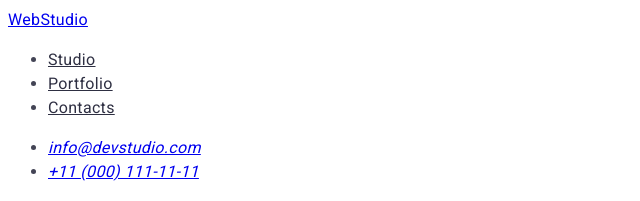
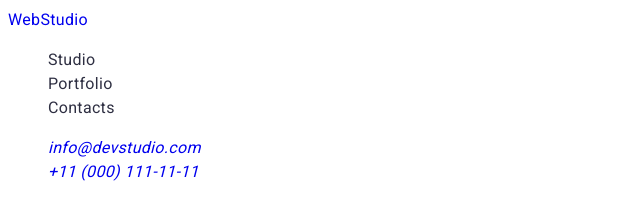
Before and after one commit to RD-DE-VSV/goit-markup-hw-02, a plain HTML site: page index.html in a window 1280 px wide. Shown: the top 201 px of the page, 0-640 px from the left. Drawn offline with Linux system fonts and the light colour scheme.

Commit message:
Update index.html

```diff
--- a/index.html
+++ b/index.html
@@ -20,28 +20,28 @@
     <header class="header">
       <nav class="header-nav">
         <!-- <a href="./index.html">Web<span>Studio</span></a> -->
-        <a class="header-logo" href="./index.html">WebStudio</a>
-        <ul class="header-list">
+        <a class="header-logo link" href="./index.html">WebStudio</a>
+        <ul class="header-list list">
           <li class="header-item">
-            <a class="header-link" href="">Studio</a>
+            <a class="header-link link" href="">Studio</a>
           </li>
           <li class="header-item">
-            <a class="header-link" href="">Portfolio</a>
+            <a class="header-link link" href="">Portfolio</a>
           </li>
           <li class="header-item">
-            <a class="header-link" href="">Contacts</a>
+            <a class="header-link link" href="">Contacts</a>
           </li>
         </ul>
       </nav>
       <address class="header-contact">
-        <ul class="header-contact-list">
+        <ul class="header-contact-list list">
           <li class="header-contact-item">
-            <a class="header-contact-link" href="mailto:info@devstudio.com"
+            <a class="header-contact-link link" href="mailto:info@devstudio.com"
               >info@devstudio.com</a
             >
           </li>
           <li class="header-contact-item">
-            <a class="header-contact-link" href="tel:+110001111111"
+            <a class="header-contact-link link" href="tel:+110001111111"
               >+11 (000) 111-11-11</a
             >
           </li>
```
